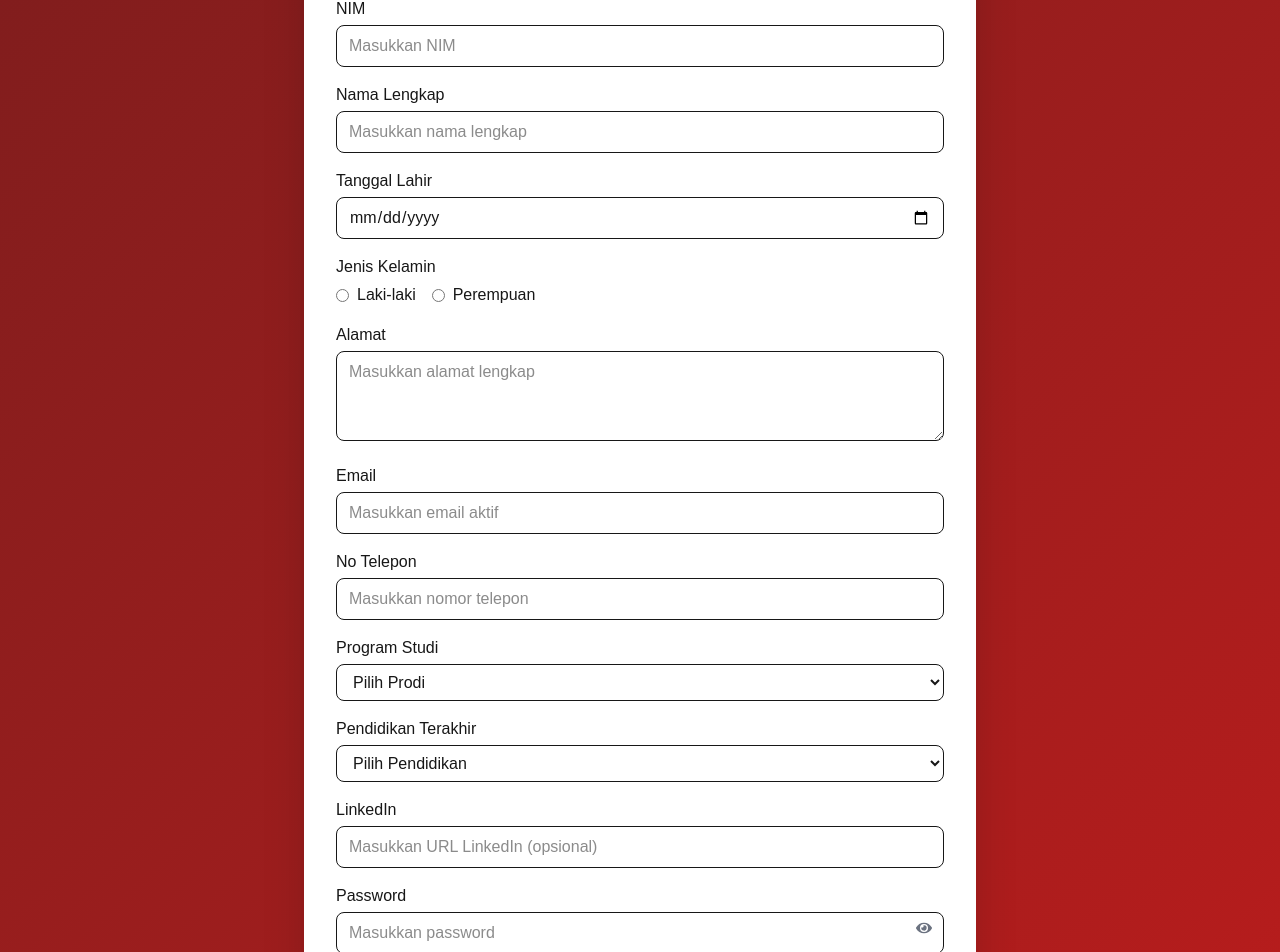
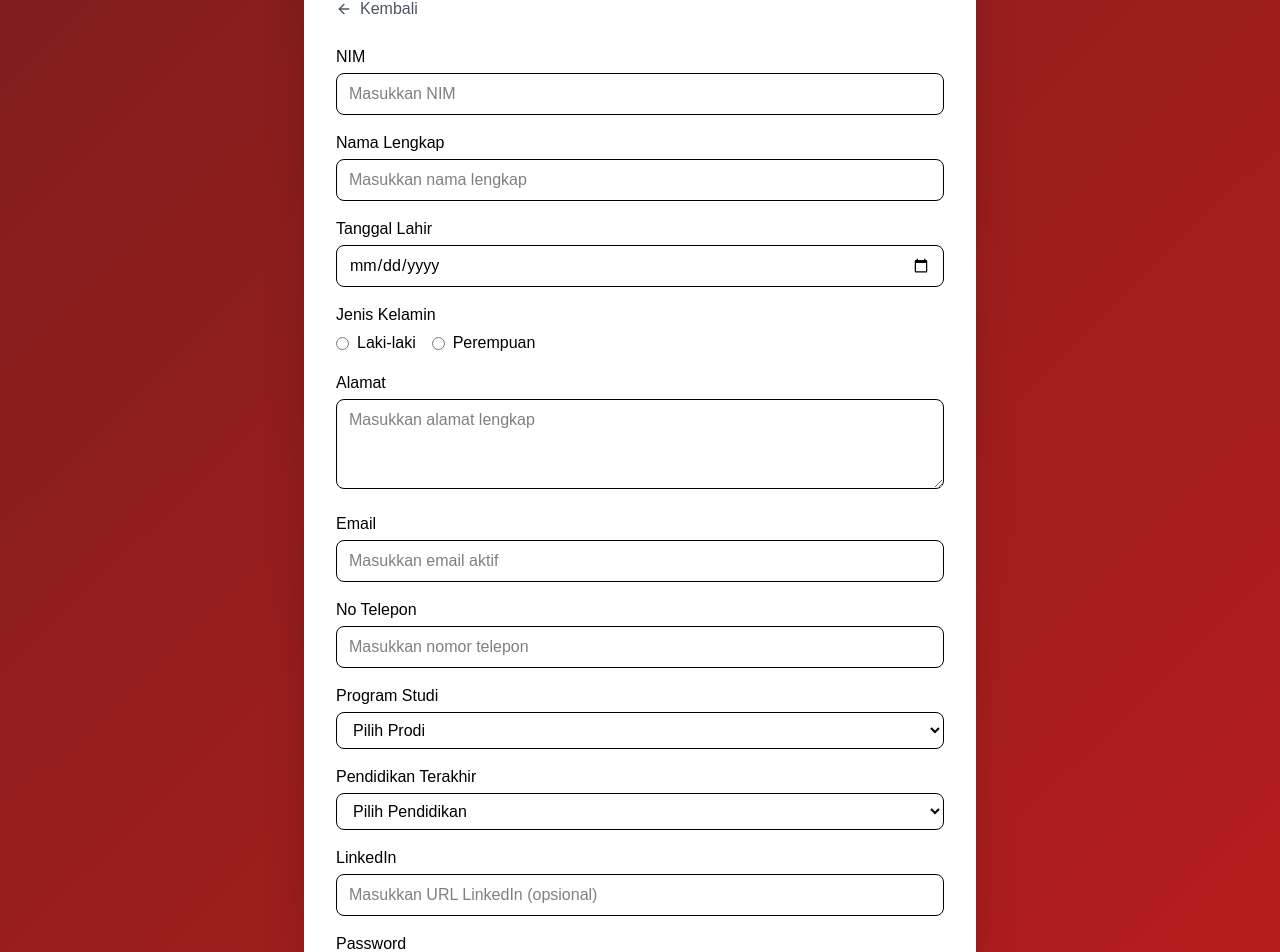
Before and after one commit to sensussandi/Getjob, a Next.js app: page /dashboardAdmin/Pencaker/tambah in a window 1280 px wide. Shown: the part 119-1071 px from the top of the page. Built offline with nearby package versions, Linux system fonts and the light colour scheme.

Commit message:
perbaiki tulisan burem di dashboardAdmin

```diff
--- a/src/app/dashboardAdmin/Pencaker/tambah/page.js
+++ b/src/app/dashboardAdmin/Pencaker/tambah/page.js
@@ -1,8 +1,11 @@
 "use client";
 import { useState } from "react";
+import { useRouter } from "next/navigation";
 import { FaEye, FaEyeSlash } from "react-icons/fa";
+import { ArrowLeft} from "lucide-react";
 
 export default function RegisterPage() {
+  const router = useRouter();
   const [formData, setFormData] = useState({
     nim: "",
     password: "",
@@ -44,7 +47,7 @@ export default function RegisterPage() {
 
       const result = await res.json();
       if (result.success) {
-        alert("Registrasi berhasil! Silakan login.");
+        alert("Berhasil tambahkan akun! Silakan login.");
         window.location.href = "/loginMhs";
       } else {
         alert("Gagal mendaftar: " + result.message);
@@ -59,19 +62,25 @@ export default function RegisterPage() {
     <div className="min-h-screen flex items-center justify-center bg-gradient-to-br from-red-900 to-red-700 p-6">
       <div className="bg-white rounded-2xl shadow-2xl w-full max-w-2xl p-8 space-y-6">
         <h1 className="text-3xl font-bold text-center text-red-900 mb-6">
-          Registrasi Akun Mahasiswa
+          Daftarkan Akun Mahasiswa
         </h1>
+        <button
+            onClick={() => router.back()}
+            className="flex items-center gap-2 text-gray-600 hover:text-[#800000]">
+            <ArrowLeft className="w-4 h-4" /> Kembali
+          </button>
 
-        <form onSubmit={handleSubmit} className="space-y-4">
+        <form onSubmit={handleSubmit} className="space-y-4 text-black">
+
           {/* NIM */}
           <div>
-            <label className="block font-medium mb-1">NIM</label>
+            <label className="block font-medium mb-1 text-black">NIM</label>
             <input
               type="text"
               name="nim"
               value={formData.nim}
               onChange={handleChange}
-              className="w-full border rounded-lg px-3 py-2"
+              className="w-full border rounded-lg px-3 py-2 text-black placeholder:text-gray"
               placeholder="Masukkan NIM"
               required
             />
@@ -79,13 +88,13 @@ export default function RegisterPage() {
 
           {/* Nama Lengkap */}
           <div>
-            <label className="block font-medium mb-1">Nama Lengkap</label>
+            <label className="block font-medium mb-1 text-black">Nama Lengkap</label>
             <input
               type="text"
               name="nama_lengkap"
               value={formData.nama_lengkap}
               onChange={handleChange}
-              className="w-full border rounded-lg px-3 py-2"
+              className="w-full border rounded-lg px-3 py-2 text-black placeholder:text-gray"
               placeholder="Masukkan nama lengkap"
               required
             />
@@ -93,22 +102,22 @@ export default function RegisterPage() {
 
           {/* Tanggal Lahir */}
           <div>
-            <label className="block font-medium mb-1">Tanggal Lahir</label>
+            <label className="block font-medium mb-1 text-black">Tanggal Lahir</label>
             <input
               type="date"
               name="tanggal_lahir"
               value={formData.tanggal_lahir}
               onChange={handleChange}
-              className="w-full border rounded-lg px-3 py-2"
+              className="w-full border rounded-lg px-3 py-2 text-black"
               required
             />
           </div>
 
           {/* Jenis Kelamin */}
           <div>
-            <label className="block font-medium mb-1">Jenis Kelamin</label>
-            <div className="flex gap-4">
-              <label className="flex items-center">
+            <label className="block font-medium mb-1 text-black">Jenis Kelamin</label>
+            <div className="flex gap-4 text-black">
+              <label className="flex items-center text-black">
                 <input
                   type="radio"
                   name="jenis_kelamin"
@@ -117,9 +126,10 @@ export default function RegisterPage() {
                   onChange={handleChange}
                   required
                 />
-                <span className="ml-2">Laki-laki</span>
+                <span className="ml-2 text-black">Laki-laki</span>
               </label>
-              <label className="flex items-center">
+
+              <label className="flex items-center text-black">
                 <input
                   type="radio"
                   name="jenis_kelamin"
@@ -128,19 +138,19 @@ export default function RegisterPage() {
                   onChange={handleChange}
                   required
                 />
-                <span className="ml-2">Perempuan</span>
+                <span className="ml-2 text-black">Perempuan</span>
               </label>
             </div>
           </div>
 
           {/* Alamat */}
           <div>
-            <label className="block font-medium mb-1">Alamat</label>
+            <label className="block font-medium mb-1 text-black">Alamat</label>
             <textarea
               name="alamat"
               value={formData.alamat}
               onChange={handleChange}
-              className="w-full border rounded-lg px-3 py-2"
+              className="w-full border rounded-lg px-3 py-2 text-black placeholder:text-gray"
               placeholder="Masukkan alamat lengkap"
               rows="3"
               required
@@ -149,13 +159,13 @@ export default function RegisterPage() {
 
           {/* Email */}
           <div>
-            <label className="block font-medium mb-1">Email</label>
+            <label className="block font-medium mb-1 text-black">Email</label>
             <input
               type="email"
               name="email"
               value={formData.email}
               onChange={handleChange}
-              className="w-full border rounded-lg px-3 py-2"
+              className="w-full border rounded-lg px-3 py-2 text-black placeholder:text-gray"
               placeholder="Masukkan email aktif"
               required
             />
@@ -163,13 +173,13 @@ export default function RegisterPage() {
 
           {/* No Telepon */}
           <div>
-            <label className="block font-medium mb-1">No Telepon</label>
+            <label className="block font-medium mb-1 text-black">No Telepon</label>
             <input
               type="text"
               name="no_telephone"
               value={formData.no_telephone}
               onChange={handleChange}
-              className="w-full border rounded-lg px-3 py-2"
+              className="w-full border rounded-lg px-3 py-2 text-black placeholder:text-gray"
               placeholder="Masukkan nomor telepon"
               required
             />
@@ -177,12 +187,12 @@ export default function RegisterPage() {
 
           {/* Program Studi */}
           <div>
-            <label className="block font-medium mb-1">Program Studi</label>
+            <label className="block font-medium mb-1 text-black">Program Studi</label>
             <select
               name="prodi"
               value={formData.prodi}
               onChange={handleChange}
-              className="w-full border rounded-lg px-3 py-2"
+              className="w-full border rounded-lg px-3 py-2 text-black"
               required
             >
               <option value="">Pilih Prodi</option>
@@ -195,58 +205,55 @@ export default function RegisterPage() {
 
           {/* Pendidikan Terakhir */}
           <div>
-            <label className="block font-medium mb-1">Pendidikan Terakhir</label>
+            <label className="block font-medium mb-1 text-black">Pendidikan Terakhir</label>
             <select
               name="pendidikan_terakhir"
               value={formData.pendidikan_terakhir}
               onChange={handleChange}
-              className="w-full border rounded-lg px-3 py-2"
+              className="w-full border rounded-lg px-3 py-2 text-black"
               required
             >
               <option value="">Pilih Pendidikan</option>
-              <option value="SDMI">SD / MI (Sekolah Dasar / Madrasah Ibtidaiyah)</option>
-              <option value="SMPMTs">SMP / MTs (Sekolah Menengah Pertama / Madrasah Tsanawiyah)</option>
-              <option value="SMAMA">SMA / MA (Sekolah Menengah Atas / Madrasah Aliyah)</option>
-              <option value="SMK">SMK (Sekolah Menengah Kejuruan)</option>
-              <option value="D1">D1 (Diploma 1)</option>
-              <option value="D2">D2 (Diploma 2)</option>
-              <option value="D3">D3 (Diploma 3 / Ahli Madya)</option>
-              <option value="D4">D4 / Sarjana Terapan</option>
-              <option value="S1">S1 (Strata 1)</option>
-              <option value="S2">S2 (Strata 2 / Magister)</option>
-              <option value="S3">S3 (Strata 3 / Doktor)</option>
+              <option value="SDMI">SD / MI</option>
+              <option value="SMPMTs">SMP / MTs</option>
+              <option value="SMAMA">SMA / MA</option>
+              <option value="SMK">SMK</option>
+              <option value="D3">D3</option>
+              <option value="S1">S1</option>
+              <option value="S2">S2</option>
+              <option value="S3">S3</option>
             </select>
           </div>
 
           {/* LinkedIn */}
           <div>
-            <label className="block font-medium mb-1">LinkedIn</label>
+            <label className="block font-medium mb-1 text-black">LinkedIn</label>
             <input
               type="text"
               name="linkedin"
               value={formData.linkedin}
               onChange={handleChange}
-              className="w-full border rounded-lg px-3 py-2"
+              className="w-full border rounded-lg px-3 py-2 text-black placeholder:text-gray"
               placeholder="Masukkan URL LinkedIn (opsional)"
             />
           </div>
 
           {/* Password */}
           <div className="relative">
-            <label className="block font-medium mb-1">Password</label>
+            <label className="block font-medium mb-1 text-black">Password</label>
             <input
               type={showPassword ? "text" : "password"}
               name="password"
               value={formData.password}
               onChange={handleChange}
-              className="w-full border rounded-lg px-3 py-2"
+              className="w-full border rounded-lg px-3 py-2 text-black placeholder:text-gray"
               placeholder="Masukkan password"
               required
             />
             <button
               type="button"
               onClick={() => setShowPassword(!showPassword)}
-              className="absolute right-3 top-9 text-gray-500 hover:text-red-700"
+              className="absolute right-3 top-9 text-gray-600 hover:text-red-700"
             >
               {showPassword ? <FaEyeSlash /> : <FaEye />}
             </button>
@@ -260,16 +267,6 @@ export default function RegisterPage() {
             Daftar
           </button>
         </form>
-
-        <p className="text-center text-sm text-gray-600 mt-4">
-          Sudah punya akun?{" "}
-          <a
-            href="/loginMhs"
-            className="text-red-900 font-semibold hover:underline"
-          >
-            Login di sini
-          </a>
-        </p>
       </div>
     </div>
   );
--- a/src/app/dashboardAdmin/perusahaan/tambah/page.js
+++ b/src/app/dashboardAdmin/perusahaan/tambah/page.js
@@ -60,7 +60,7 @@ export default function TambahPerusahaanPage() {
           <h1 className="text-2xl font-bold text-gray-800">Tambah Data Perusahaan</h1>
           <button
             onClick={() => router.back()}
-            className="flex items-center gap-2 text-black-600 hover:text-[#800000]"
+            className="flex items-center gap-2 text-gray-600 hover:text-[#800000]"
           >
             <ArrowLeft className="w-4 h-4" /> Kembali
           </button>
@@ -108,7 +108,7 @@ function Input({ label, name, value, onChange, type = "text", required }) {
         value={value}
         onChange={onChange}
         required={required}
-        className="w-full border border-gray-300 rounded-lg px-3 py-2 focus:ring-2 focus:ring-[#800000] focus:border-[#800000] outline-none"
+        className="w-full border border-gray-300 rounded-lg px-3 py-2 focus:ring-2 focus:ring-[#800000] focus:border-[#800000] outline-none text-black placeholder:text-black"
       />
     </div>
   );
--- a/src/app/dashboardPerusahaan/lowongan/tambah/page.js
+++ b/src/app/dashboardPerusahaan/lowongan/tambah/page.js
@@ -1,6 +1,7 @@
 "use client";
 import { useState } from "react";
 import { useRouter } from "next/navigation";
+import { ArrowLeft} from "lucide-react";
 import {
   Briefcase,
   MapPin,
@@ -184,7 +185,9 @@ export default function TambahLowongan() {
             </button>
           </div>
         </div>
-
+<button onClick={() => router.back()}
+            className="flex items-center gap-2 text-gray-600 hover:text-[#800000]">
+            <ArrowLeft className="w-4 h-4" /> Kembali </button>
         {/* Form Container */}
         <div className="bg-white shadow-xl rounded-2xl overflow-hidden">
           <form onSubmit={handleSubmit}>
@@ -194,7 +197,8 @@ export default function TambahLowongan() {
                 <Building2 className="w-5 h-5 text-[#800000]" />
                 Informasi Dasar
               </h2>
-              <div className="grid grid-cols-1 md:grid-cols-2 gap-6">
+
+              <div className="grid grid-cols-1 md:grid-cols-2 gap-6 text-black placeholder:text-black">
                 {/* Nama Posisi */}
                 <div className="md:col-span-2">
                   <InputField
@@ -239,8 +243,8 @@ export default function TambahLowongan() {
             </div>
 
             {/* Section 2: Deskripsi & Kualifikasi */}
-            <div className="p-8 bg-gray-50 border-b border-gray-100">
-              <h2 className="text-xl font-bold text-gray-800 mb-6 flex items-center gap-2">
+            <div className="p-8 bg-gray-50 border-b border-gray-100 text-black placeholder:text-black">
+              <h2 className="text-xl font-bold text-gray-800 mb-6 flex items-center gap-2 text-black placeholder:text-black">
                 <FileText className="w-5 h-5 text-[#800000]" />
                 Deskripsi & Kualifikasi
               </h2>
@@ -269,8 +273,8 @@ export default function TambahLowongan() {
             </div>
 
             {/* Section 3: Kompensasi & Lokasi */}
-            <div className="p-8">
-              <h2 className="text-xl font-bold text-gray-800 mb-6 flex items-center gap-2">
+            <div className="p-8 text-black placeholder:text-black">
+              <h2 className="text-xl font-bold text-gray-800 mb-6 flex items-center gap-2 text-black placeholder:text-black">
                 <DollarSign className="w-5 h-5 text-[#800000]" />
                 Kompensasi & Lokasi
               </h2>
--- a/src/components/ClientLayout.js
+++ b/src/components/ClientLayout.js
@@ -19,7 +19,7 @@ export default function ClientLayout({ children }) {
     "/editProfileMHS",
     "/dashboardPerusahaan/pengaturan",
     "/dashboardPerusahaan/lowongan/tambah",
-    "/dashboardAdmin/pencaker/tambah",
+    "/dashboardAdmin/Pencaker/tambah",
     "/dashboardAdmin/perusahaan/tambah",
   ];
 
```
